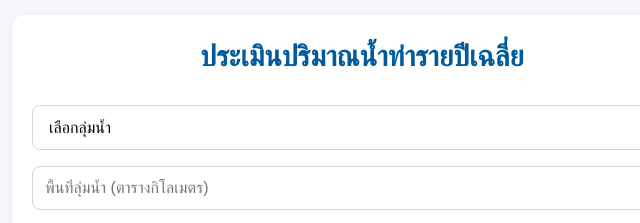
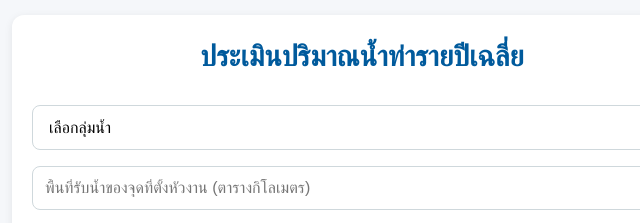
Before and after one commit to pkaroon-dotcom/tool-est-runoff, a plain HTML site: page index.html in a window 1280 px wide. Shown: the top 223 px of the page, 278-918 px from the left. Drawn offline with Linux system fonts and the light colour scheme.

Commit message:
Update index.html

```diff
--- a/index.html
+++ b/index.html
@@ -164,7 +164,7 @@
             <!-- รวมทั้งหมด 25 ลุ่มน้ำ -->
         </select>
         <br>
-        <input type="number" id="inputX" placeholder="พื้นที่ลุ่มน้ำ (ตารางกิโลเมตร)">
+        <input type="number" id="inputX" placeholder="พื้นที่รับน้ำของจุดที่ตั้งหัวงาน (ตารางกิโลเมตร)">
         <br>
         <button onclick="calculate()">คำนวณ</button>
         <br>
```
